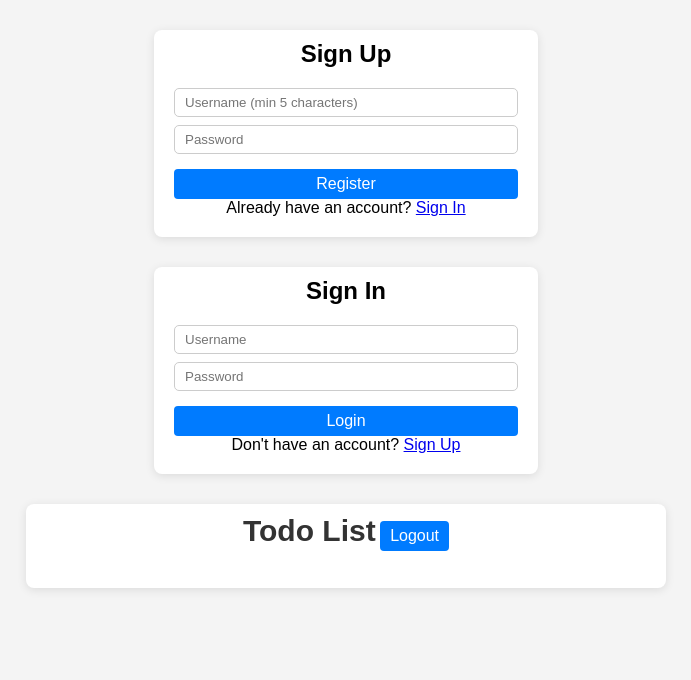
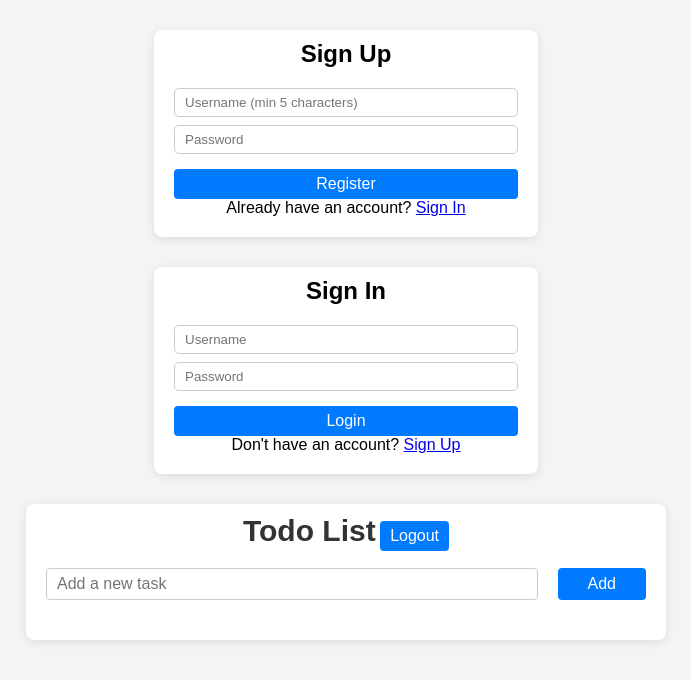
Before and after one commit to MasterXCoder/To_Do_List, a website: page index.html in a window 1280 px wide. Shown: the whole page, without its empty margins (294-985 px from the left). Drawn offline with nearby package versions, Linux system fonts and the light colour scheme.

Commit message:
changes in index.html 4

```diff
--- a/index.html
+++ b/index.html
@@ -37,9 +37,11 @@
                 <button onclick="logout()" class="logout-btn">Logout</button>
             </div>
 
-    <div>
+            <div class="todos-input-container">
+                <input type="text" id="input" placeholder="Add a new task" />
+                <button onclick="addTodo()" class="add-btn">Add</button>
+            </div>
 
-    </div>
 
      <script src="script.js"></script>
 </body>
```
